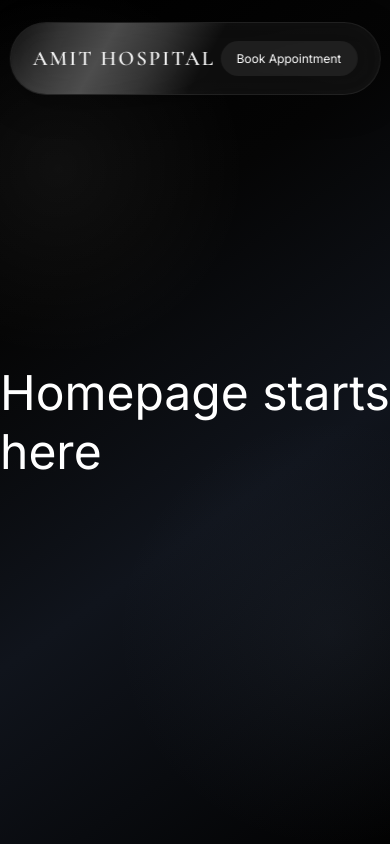
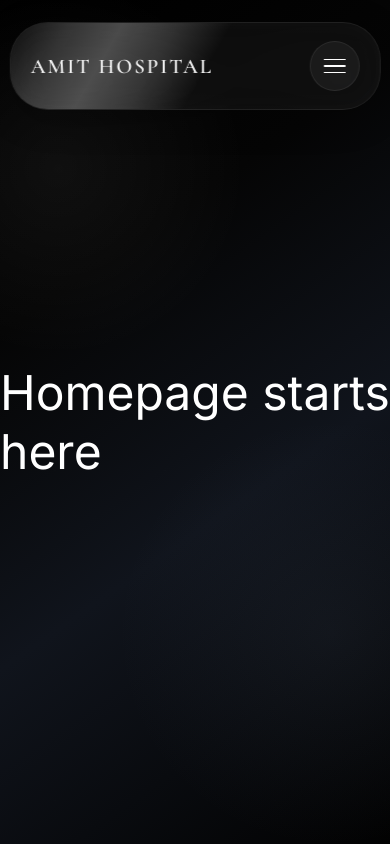
Before and after one commit to SamritiSharma123/amit-hospital-client, a React (Vite) app: page / in a window 390 px wide. Built offline with nearby package versions, Linux system fonts and the light colour scheme.

Commit message:
Header issues Fixed

```diff
--- a/src/components/Header.css
+++ b/src/components/Header.css
@@ -190,46 +190,137 @@
 
   box-shadow: 0 0 20px rgba(255,255,255,.08);
 }
+.hamburger{
+  display:none;
+}
+.hamburger{
 
+  width:50px;
+  height:50px;
+
+  border-radius:50%;
+
+  background: rgba(255,255,255,.05);
+
+  border:1px solid rgba(255,255,255,.08);
+
+  display:none;
+
+  justify-content:center;
+  align-items:center;
+
+  flex-direction:column;
+
+  gap:5px;
+
+  cursor:pointer;
+
+  z-index:2;
+}
+
+.hamburger span{
+
+  width:22px;
+  height:1.5px;
+
+  background:white;
+
+  border-radius:20px;
+
+  transition:.3s;
+}
+.mobile-menu{
+
+  position:fixed;
+
+  top:95px;
+  left:50%;
+
+  transform:translateX(-50%) translateY(-30px);
+
+  width:92%;
+
+  padding:25px;
+
+  border-radius:28px;
+
+  background: rgba(255,255,255,.05);
+
+  border:1px solid rgba(255,255,255,.08);
+
+  backdrop-filter: blur(18px);
+
+  display:flex;
+  flex-direction:column;
+
+  gap:20px;
+
+  text-align:center;
+
+  opacity:0;
+
+  pointer-events:none;
+
+  transition:.4s ease;
+
+  z-index:999;
+}
+
+.mobile-menu.active{
+
+  opacity:1;
+
+  transform:translateX(-50%) translateY(0);
+
+  pointer-events:all;
+}
+
+.mobile-menu a{
+
+  text-decoration:none;
+
+  color:white;
+
+  font-family:'Inter', sans-serif;
+}
+
+.mobile-menu button{
+
+  border:none;
+
+  padding:14px;
+
+  border-radius:30px;
+
+  background:rgba(255,255,255,.08);
+
+  color:white;
+
+  cursor:pointer;
+}
 /* RESPONSIVE */
 
-@media(max-width:900px){
-
-  .navbar{
-      padding:18px 30px;
-  }
-
-  .nav-links{
-      gap:24px;
-  }
-
-  .logo{
-      font-size:1.6rem;
-  }
-
-  .book-btn{
-      padding:12px 18px;
-      font-size:.8rem;
-  }
-}
-
-@media(max-width:768px){
+@media(max-width:768px)
+{
 
   .nav-links{
       display:none;
   }
 
+  .book-btn{
+      display:none;
+  }
+
+  .hamburger{
+      display:flex;
+  }
+
   .navbar{
       width:95%;
-      padding:18px 22px;
+      padding:18px 20px;
   }
 
   .logo{
       font-size:1.3rem;
   }
-
-  .book-btn{
-      padding:10px 16px;
-      font-size:.75rem;
-  }
 }
--- a/src/components/Header.jsx
+++ b/src/components/Header.jsx
@@ -1,10 +1,13 @@
+import { useState } from "react";
 import "./Header.css";
 
 function Header() {
+  const [menuOpen, setMenuOpen] = useState(false);
+
   return (
+    <>
       <header className="navbar">
 
-      {/* Moving reflection */}
         <div className="nav-shine"></div>
 
         <div className="logo">
@@ -21,7 +24,26 @@ function Header() {
           Book Appointment
         </button>
 
+        {/* Mobile menu button */}
+        <div
+          className="hamburger"
+          onClick={() => setMenuOpen(!menuOpen)}
+        >
+          <span></span>
+          <span></span>
+          <span></span>
+        </div>
+
       </header>
+
+      {/* Mobile menu */}
+      <div className={`mobile-menu ${menuOpen ? "active" : ""}`}>
+        <a href="#">Home</a>
+        <a href="#">About</a>
+        <a href="#">Contact</a>
+        <button>Book Appointment</button>
+      </div>
+    </>
   );
 }
 
```
Lines whose indentation alone changed are shown as unchanged.
